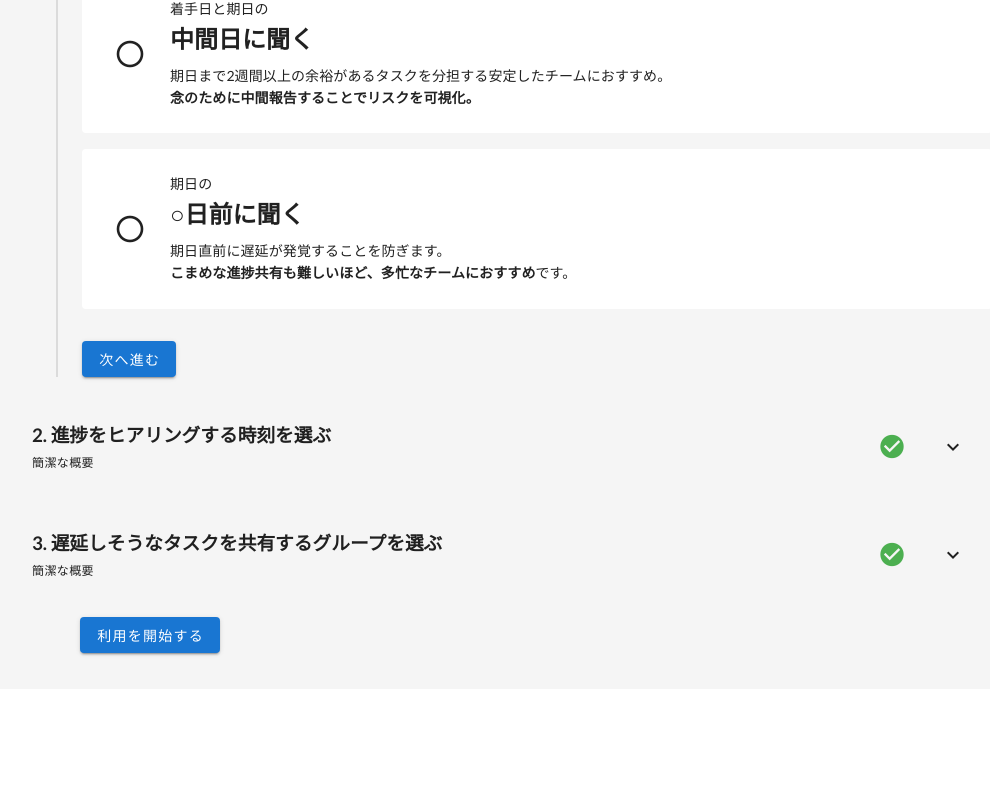
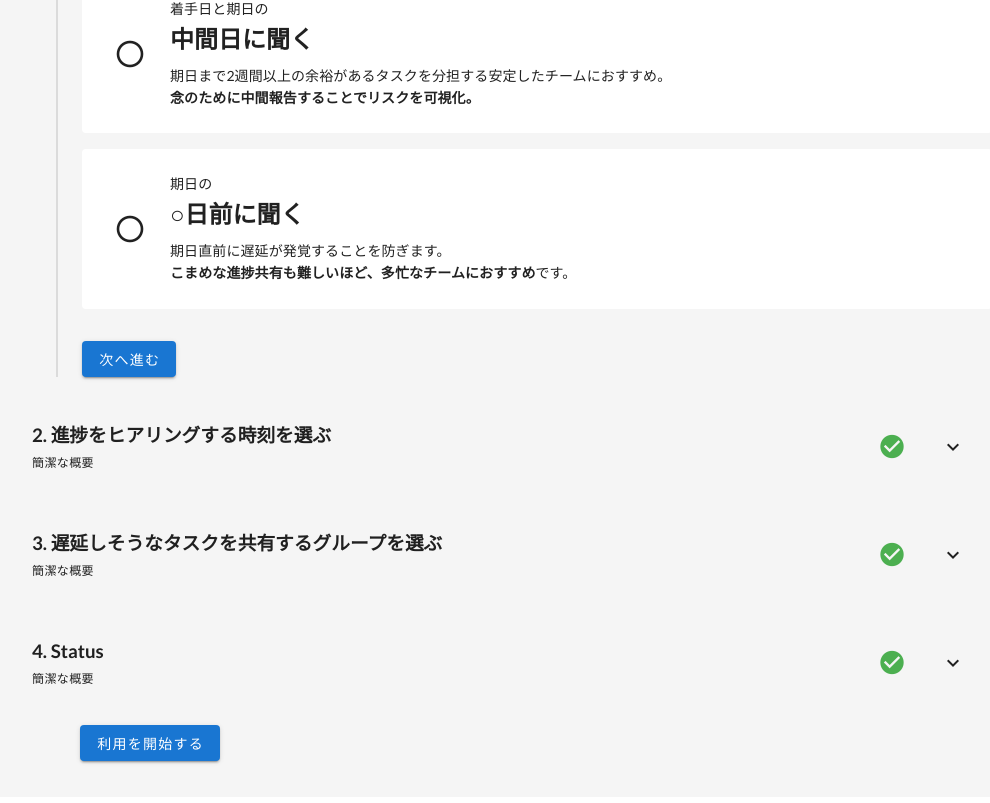
Before and after one commit to Hopin-inc/popai-frontend, a Nuxt app: page /setting/prospect in a window 1280 px wide. Shown: the part 605-1408 px from the top of the page, without its empty margins (128-1118 px from the left). Before the commit the page ends 1306 px from the top, so only its background shows below. Built offline with nearby package versions, Linux system fonts and the light colour scheme; no server answers.

Commit message:
customize progress status

```diff
--- a/src/apis/config.ts
+++ b/src/apis/config.ts
@@ -6,6 +6,7 @@ import {
   ConfigNotify,
   ConfigProspect,
   ConfigStatus,
+  StatusConfig,
 } from "~/types/settings";
 import { ConfigSetup } from "~/types/setup";
 import { fetcher } from "~/apis/base-api";
@@ -174,3 +175,25 @@ export const updateSetupConfig = async (config: Partial<ConfigSetup>): Promise<a
   }
   return null;
 };
+
+export const getStatusConfig = async (): Promise<StatusConfig | null> => {
+  const { data, error } = await useAsyncData<ApiResponse<StatusConfig | null>>(
+    "getStatusConfig",
+    fetcher("/config/status", { method: "GET" }),
+  );
+  if (data.value && !error.value) {
+    return data.value.data;
+  }
+  return null;
+};
+
+export const updateStatusConfig = async (config: Partial<StatusConfig>): Promise<any> => {
+  const { data, error } = await useAsyncData<ApiResponse<StatusConfig | null>>(
+    "updateStatusConfig",
+    fetcher("/config/status", { body: config, method: "PATCH" }),
+  );
+  if (data.value && !error.value) {
+    return data.value.data;
+  }
+  return null;
+};
--- a/src/pages/setting/prospect.vue
+++ b/src/pages/setting/prospect.vue
@@ -83,6 +83,35 @@ SettingExpansionPanel(
           label="チャンネルを選択"
         )
 
+SettingExpansionPanel(
+  :data="settingExpansionPanelData.find((data) => data.step === 4)"
+  @click-next="nextStep"
+  @click-prev="prevStep"
+  @click-toggle-panel="togglePanel"
+)
+  v-card(flat).px-8.py-6
+    v-row(v-if="implementedChatToolId === ChatToolId.LINEWORKS")
+    v-col(cols="12")
+      p(v-if="implementedChatToolId === ChatToolId.LINEWORKS") ※LINE WORKSのアプリ上から、チャンネルIDをコピーして貼り付けてください。
+      v-btn(
+        v-for="item in configStatusList"
+        :key="item.name"
+        variant="text"
+        min-width="200px"
+        ).mr-2.mb-2.button-text.position-relative
+        span(v-if="!item.editable").text-overflow.normal-case {{ item.value }}
+        input(
+          v-else
+          v-model="item.value"
+          variant="outlined"
+          min-width="200px"
+          @keyup.enter="handleInputChange(item)"
+          @blur="handleInputChange(item)").my-text-change
+        v-icon(
+          v-if="!item.editable"
+          size="small"
+          @click.stop="item.editable = !item.editable;"
+        ) mdi-pencil
 v-row.my-1.ml-9
   v-col(cols="12")
     v-btn(
@@ -122,13 +151,15 @@ BtnModalSet(
 import { VForm } from "vuetify/components";
 import { TIME_LIST } from "~/consts";
 import { AskType, AskMode, ChatToolId } from "~/consts/enum";
-import { getProspectConfig, updateProspectConfig } from "~/apis/config";
+import { getProspectConfig, updateProspectConfig, getStatusConfig, updateStatusConfig } from "~/apis/config";
 import type {
   SettingExpansionPanelData,
   RadioCardData,
   ConfigProspect,
   ConfigProspectTiming,
   DayToConfirmProgress,
+  StatusConfig,
+  StatusConfigItem,
 } from "~/types/settings";
 import type { SelectItem } from "~/types/common";
 
@@ -157,8 +188,8 @@ const beginOfWeek: Ref<number | null> = ref<number | null>(1);
 const timingsMessage: Ref<string | null> = ref<string | null>(null);
 const frequency: Ref<number | null> = ref<number | null>(null);
 const frequencyDaysBefore: Ref<number[]> = ref<number[]>([]);
-
 const showSetDaysModal: Ref<boolean> = ref<boolean>(false);
+const configStatusList = ref<StatusConfigItem[]>([]);
 const daysToConfirmProgress: Ref<DayToConfirmProgress[]> = ref<DayToConfirmProgress[]>([
   {
     day: "当日",
@@ -206,6 +237,16 @@ const settingExpansionPanelData: Ref<SettingExpansionPanelData[]> = ref<SettingE
   {
     step: 3,
     title: "3. 遅延しそうなタスクを共有するグループを選ぶ",
+    description: "簡潔な概要", // TODO
+    iconSrc: setupChatToolIconSrc.value,
+    hasNextButton: true,
+    hasBackButton: true,
+    isOpen: false,
+    isDone: true, // TODO falseに戻す
+  },
+  {
+    step: 4,
+    title: "4. Status",
     description: "簡潔な概要", // TODO
     iconSrc: setupChatToolIconSrc.value,
     hasNextButton: false,
@@ -296,6 +337,7 @@ const init = async () => {
   if (chatToolChannels.value.length) {
     startLoading();
     await fetchConfig();
+    await loadStatusConfig();
     isInit.value = false;
     finishLoading();
   }
@@ -312,6 +354,19 @@ const fetchConfig = async () => {
     frequency.value = config.frequency;
     frequencyDaysBefore.value = config.frequencyDaysBefore ?? [];
     timings.value = config.timings?.map(timing => reactive(timing)) ?? [];
+  }
+};
+
+const loadStatusConfig = async () => {
+  const config = await getStatusConfig();
+  if (config) {
+    configStatusList.value = Object.keys(config)
+      .filter(key => key.startsWith("level"))
+      .map(key => ({
+        name: key,
+        value: config[key as keyof StatusConfig] as string,
+        editable: false,
+      }));
   }
 };
 
@@ -397,4 +452,28 @@ const nextPage = async () => {
   await navigateTo("/completion");
 };
 
+const handleInputChange = async (item: StatusConfigItem) => {
+  startLoading();
+  await updateStatusConfig({ [item.name]: item.value });
+  item.editable = false;
+  finishLoading();
+};
 </script>
+
+<style scoped lang="sass">
+.button-text
+  border: 1px solid #c4c4c4
+.text-overflow
+  width: 170px
+  overflow: hidden
+  white-space: nowrap
+  text-overflow: ellipsis
+.my-text-change
+  position: absolute
+  width: 100%
+  height: 100%
+  padding: 5px 10px
+  text-align: center
+.normal-case
+  text-transform: none
+</style>
```
Also changed, not shown: src/types/settings.ts (+14 -0 lines).
